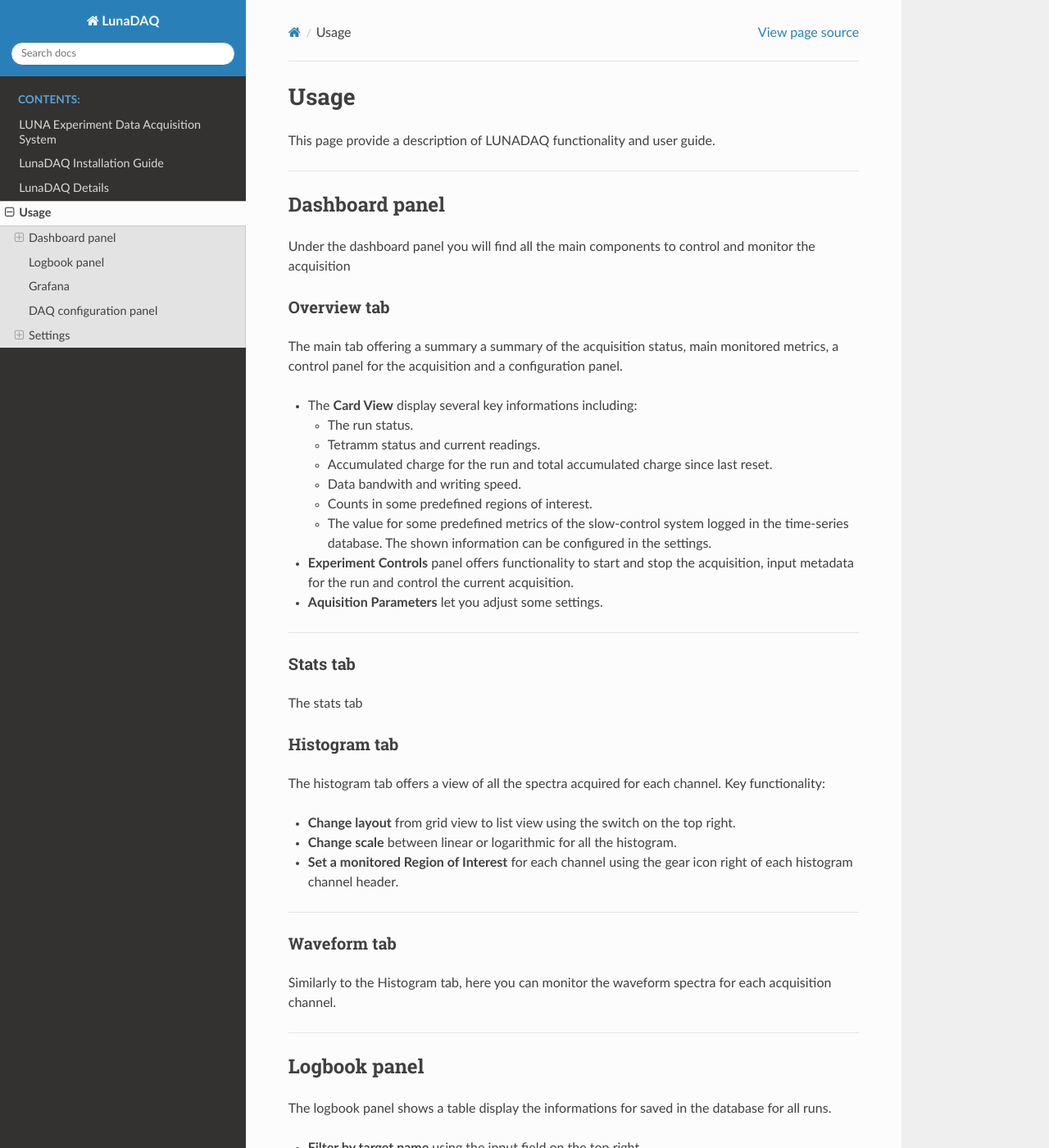
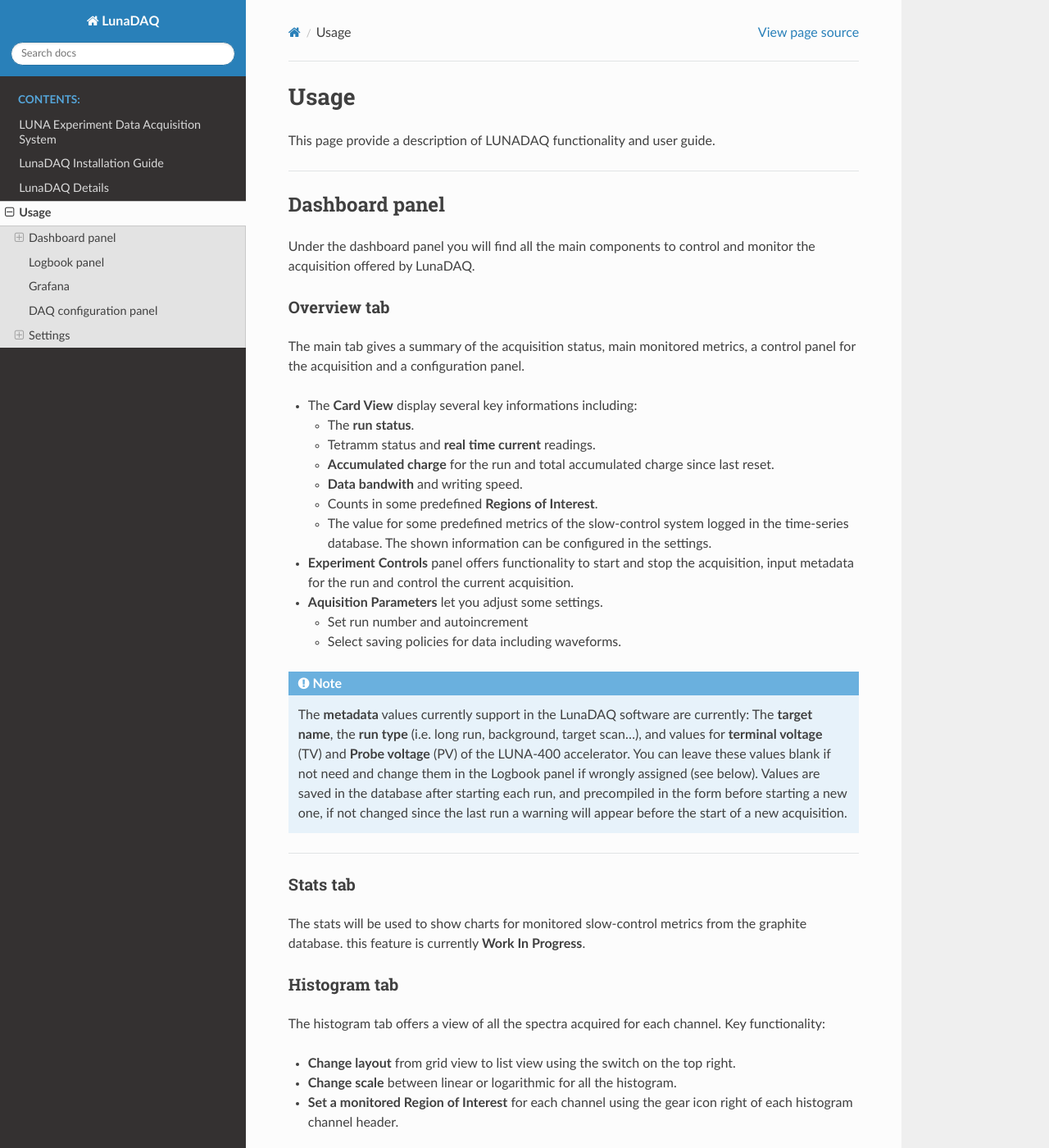
Before and after one commit to skowrons94/WebDAQ, a Sphinx documentation site: the page built from doc/usage.md, in a window 1280 px wide and 1400 px high. Shown: the whole window at 82% size. Built offline with Sphinx 7.4.7 and the Read the Docs theme 3.1.0, drawn with Linux system fonts in a browser that asks for light colours.

Commit message:
Updated documentation

````diff
--- a/doc/usage.md
+++ b/doc/usage.md
@@ -5,23 +5,29 @@
 ---
 
 ## Dashboard panel
-Under the dashboard panel you will find all the main components to control and monitor the acquisition
+Under the dashboard panel you will find all the main components to control and monitor the acquisition offered by LunaDAQ.
+
 ### Overview tab
-The main tab offering a summary a summary of the acquisition status, main monitored metrics, a control panel for the acquisition and a configuration panel.
+The main tab gives a summary of the acquisition status, main monitored metrics, a control panel for the acquisition and a configuration panel.
 - The **Card View** display several key informations including:
-    - The run status.
-    - Tetramm status and current readings.
-    - Accumulated charge for the run and total accumulated charge since last reset.
-    - Data bandwith and writing speed.
-    - Counts in some predefined regions of interest.
+    - The **run status**.
+    - Tetramm status and  **real time current** readings.
+    - **Accumulated charge** for the run and total accumulated charge since last reset.
+    - **Data bandwith** and writing speed.
+    - Counts in some predefined **Regions of Interest**.
     - The value for some predefined metrics of the slow-control system logged in the time-series database. The shown information can be configured in the settings.
 - **Experiment Controls** panel offers functionality to start and stop the acquisition, input metadata for the run and control the current acquisition.
 - **Aquisition Parameters** let you adjust some settings.
+    - Set run number and autoincrement
+    - Select saving policies for data including waveforms.
 
+```{note}
+The **metadata** values currently support in the LunaDAQ software are currently: The **target name**, the **run type** (i.e. long run, background, target scan...), and values for **terminal voltage** (TV) and **Probe voltage** (PV) of the LUNA-400 accelerator. You can leave these values blank if not need and change them in the Logbook panel if wrongly assigned (see below). Values are saved in the database after starting each run, and precompiled in the form before starting a new one, if not changed since the last run a warning will appear before the start of a new acquisition.
+```
 ---
 ### Stats tab
 
-The stats tab
+The stats will be used to show charts for monitored slow-control metrics from the graphite database. this feature is currently **Work In Progress**.
 
 ### Histogram tab
 
@@ -42,10 +48,13 @@
 - **Change the column displayed** using the button on the right.
 - If you wish to **edit informations for a run** open the contextual menu on the right.
 - It is possible to export a complete record of the database using the **Download CSV** button.
+
+---
 ## Grafana
 
 This link opens the Grafana interface in another tab of the browser.
 
+---
 ## DAQ configuration panel
 
 This panel offers an interface to change the settings of the CAEN boards and set energy calibration for each channel.
````
Also changed, not shown: doc/welcome.md (+1 -0 lines).
